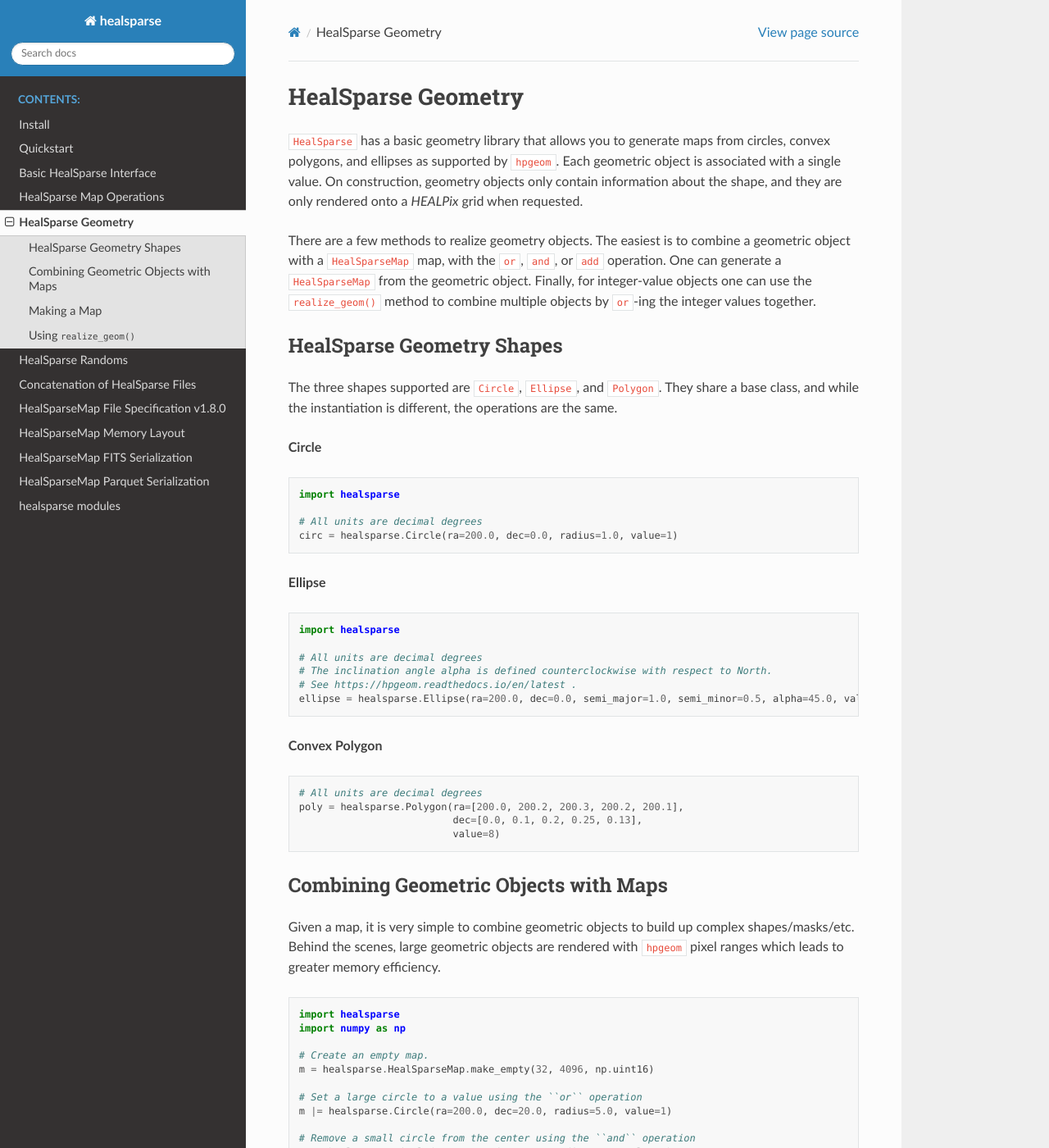
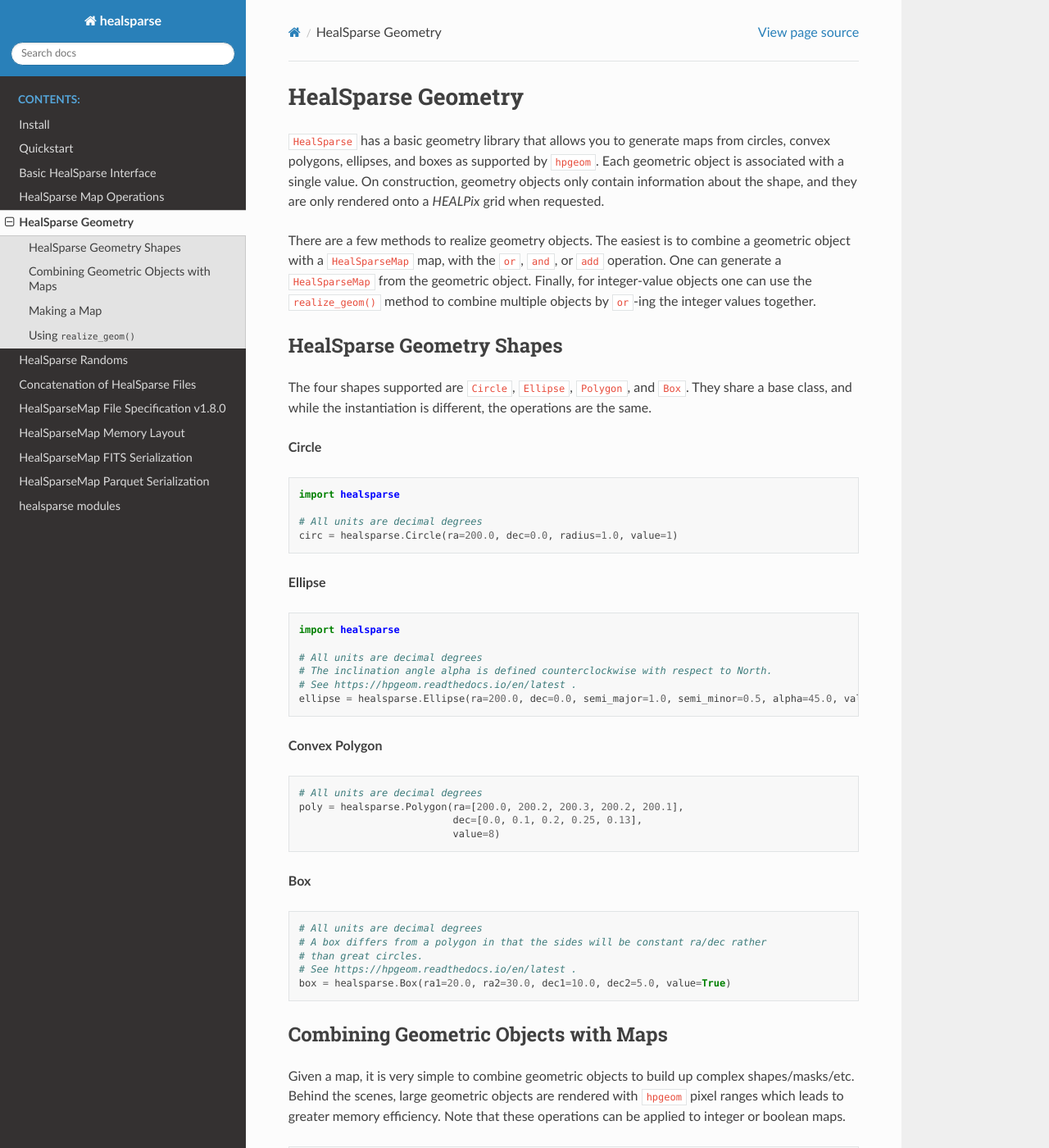
Before and after one commit to LSSTDESC/healsparse, a Sphinx documentation site: the page built from docs/geometry.rst, in a window 1280 px wide and 1400 px high. Shown: the whole window at 82% size. Built offline with Sphinx 7.4.7 and the Read the Docs theme 2.0.0, drawn with Linux system fonts in a browser that asks for light colours; cross-references to code outside the pages are shown as plain code.

Commit message:
Add Box to documentation.

```diff
--- a/docs/geometry.rst
+++ b/docs/geometry.rst
@@ -4,7 +4,9 @@
 HealSparse Geometry
 ===================
 
-:code:`HealSparse` has a basic geometry library that allows you to generate maps from circles, convex polygons, and ellipses as supported by :code:`hpgeom`.  Each geometric object is associated with a single value.  On construction, geometry objects only contain information about the shape, and they are only rendered onto a `HEALPix` grid when requested.
+:code:`HealSparse` has a basic geometry library that allows you to generate maps from circles, convex polygons, ellipses, and boxes as supported by :code:`hpgeom`.
+Each geometric object is associated with a single value.
+On construction, geometry objects only contain information about the shape, and they are only rendered onto a `HEALPix` grid when requested.
 
 There are a few methods to realize geometry objects.
 The easiest is to combine a geometric object with a :code:`HealSparseMap` map, with the ``or``, ``and``, or ``add`` operation.
@@ -15,7 +17,8 @@ Finally, for integer-value objects one can use the :code:`realize_geom()` method
 HealSparse Geometry Shapes
 --------------------------
 
-The three shapes supported are :code:`Circle`, :code:`Ellipse`, and :code:`Polygon`.  They share a base class, and while the instantiation is different, the operations are the same.
+The four shapes supported are :code:`Circle`, :code:`Ellipse`, :code:`Polygon`, and :code:`Box`.
+They share a base class, and while the instantiation is different, the operations are the same.
 
 **Circle**
 
@@ -49,11 +52,23 @@ The three shapes supported are :code:`Circle`, :code:`Ellipse`, and :code:`Polyg
                               value=8)
 
 
+**Box**
+
+.. code-block :: python
+
+    # All units are decimal degrees
+    # A box differs from a polygon in that the sides will be constant ra/dec rather
+    # than great circles.
+    # See https://hpgeom.readthedocs.io/en/latest .
+    box = healsparse.Box(ra1=20.0, ra2=30.0, dec1=10.0, dec2=5.0, value=True)
+
+
 Combining Geometric Objects with Maps
 -------------------------------------
 
 Given a map, it is very simple to combine geometric objects to build up complex shapes/masks/etc.
 Behind the scenes, large geometric objects are rendered with :code:`hpgeom` pixel ranges which leads to greater memory efficiency.
+Note that these operations can be applied to integer or boolean maps.
 
 .. code-block :: python
 
@@ -89,7 +104,8 @@ To make a map from a geometry object, use the :code:`get_map()` method as such.
 Using :code:`realize_geom()`
 ----------------------------
 
-You can only use :code:`realize_geom()` to create maps from combinations of polygons if you are using integer maps, and want to :code:`or` them together.  This method is more memory efficient than generating each individual individual map and combining them, as above.
+You can only use :code:`realize_geom()` to create maps from combinations of polygons if you are using integer maps, and want to :code:`or` them together.
+This method is more memory efficient than generating each individual individual map and combining them, as above.
 
 .. code-block :: python
 
```
